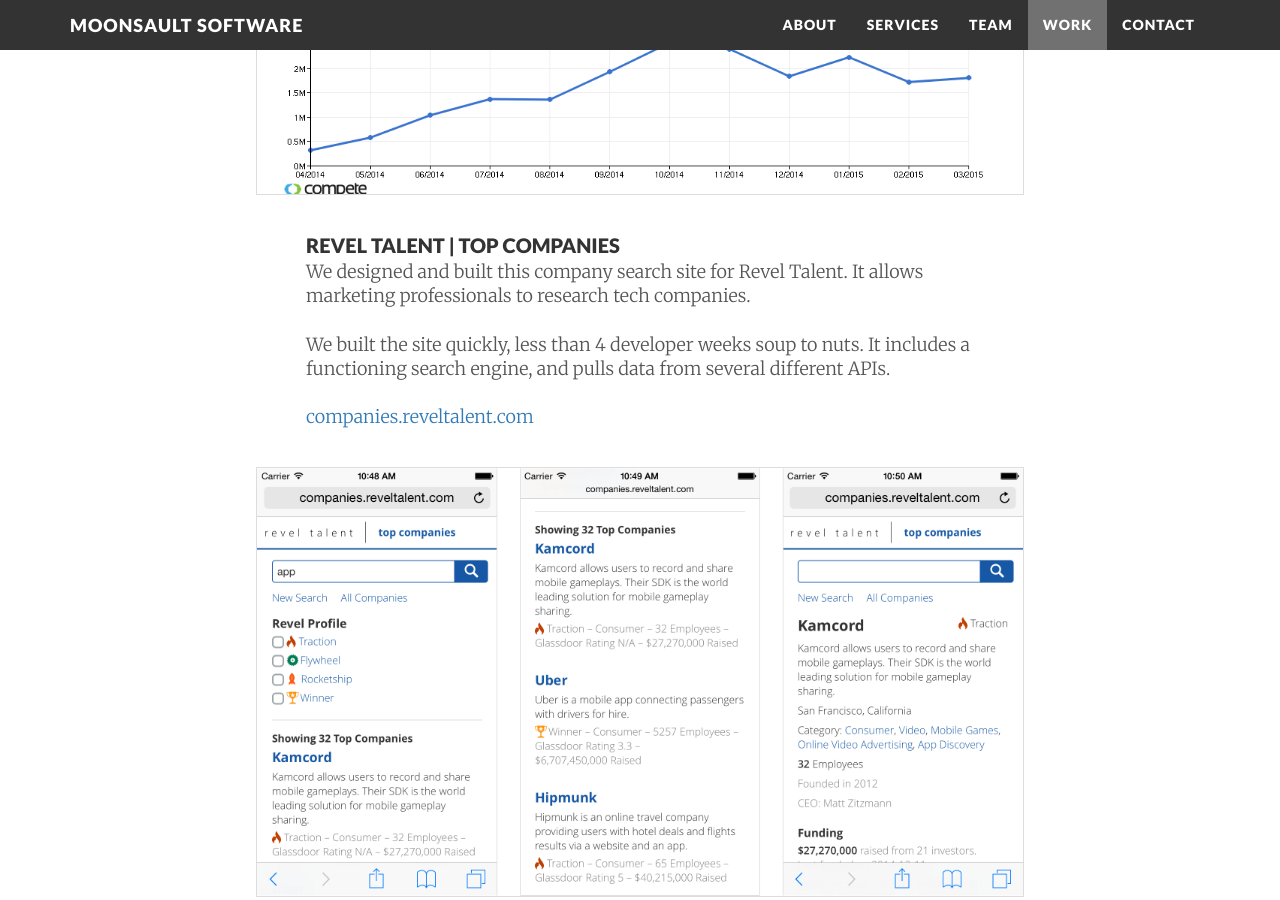
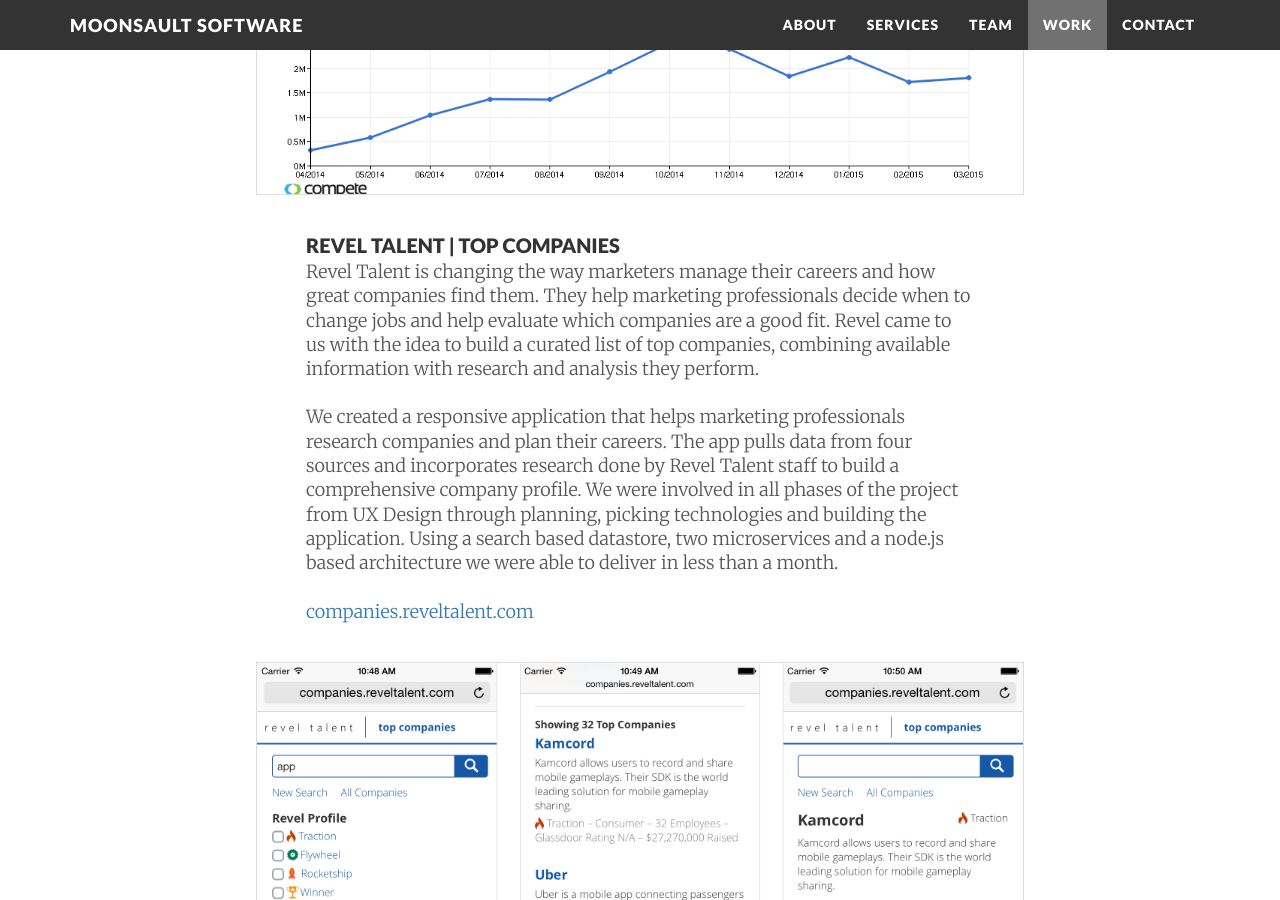
Before and after one commit to moonsaultco/moonsaultco.github.io, a Jekyll site: the page built from index.html, in a window 1280 px wide and 900 px high, scrolled down 3244 px. Built offline with Jekyll 4.4.1, drawn with Linux system fonts in a browser that asks for light colours; nearby versions of some CDN libraries.

Commit message:
Updating text about revel top companies app

```diff
--- a/index.html
+++ b/index.html
@@ -142,9 +142,9 @@
 
 <div class="text">
     <h4>Revel Talent | Top Companies</h4>
-    <p>We designed and built this company search site for Revel Talent. It allows marketing professionals to research tech companies. </p>
+    <p>Revel Talent is changing the way marketers manage their careers and how great companies find them. They help marketing professionals decide when to change jobs and help evaluate which companies are a good fit. Revel came to us with the idea to build a curated list of top companies, combining available information with research and analysis they perform.</p>
 
-    <p>We built the site quickly, less than 4 developer weeks soup to nuts. It includes a functioning search engine, and pulls data from several different APIs.</p>
+    <p>We created a responsive application that helps marketing professionals research companies and plan their careers. The app pulls data from four sources and incorporates research done by Revel Talent staff to build a comprehensive company profile. We were involved in all phases of the project from UX Design through planning, picking technologies and building the application. Using a search based datastore, two microservices and a node.js based architecture we were able to deliver in less than a month.</p>
 
     <p><a href="//companies.reveltalent.com">companies.reveltalent.com</a>
 </div>
```
